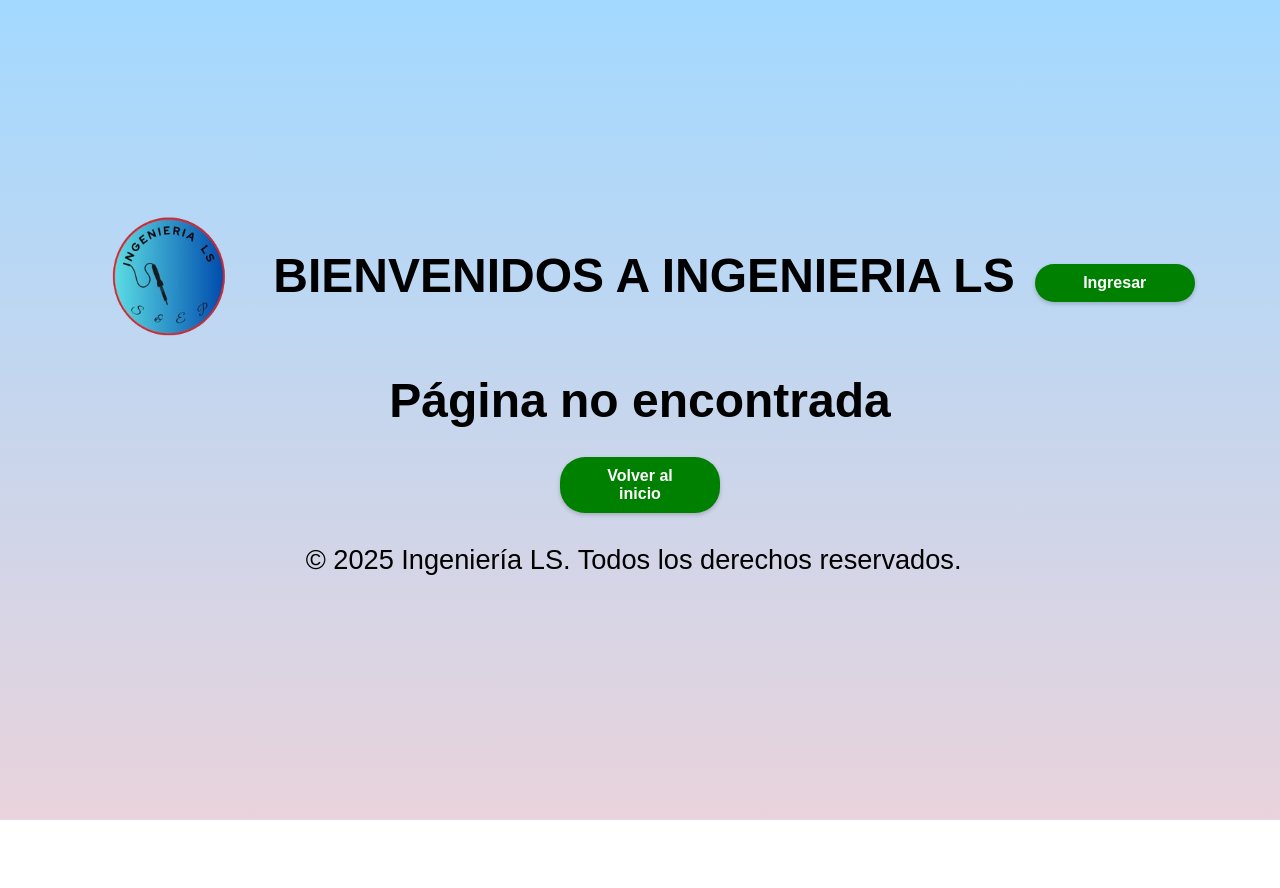
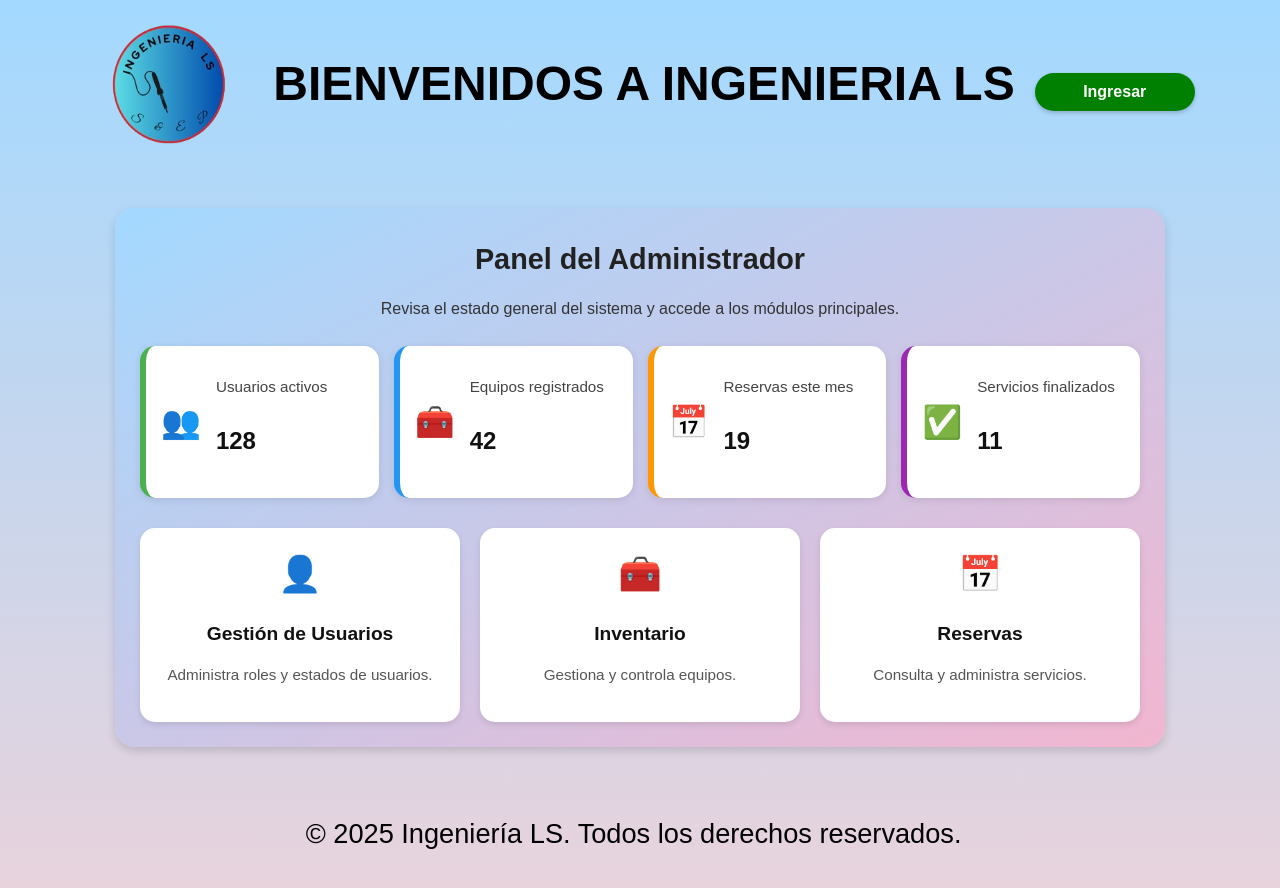
Before and after one commit to ypi4827-lab/IngenieriaLS, a React (Vite) app: page /dashboard in a window 1280 px wide. Shown: the top 888 px of the page. Before the commit the page ends 820 px from the top, so only its background shows below. Built offline with nearby package versions, Linux system fonts and the light colour scheme.

Commit message:
agregar dashboard de administracion

```diff
--- a/src/App.tsx
+++ b/src/App.tsx
@@ -18,6 +18,7 @@ import Confirmaciones from './paginas/Confirmaciones';
 import Inventario from './paginas/Inventario';
 import GestionUsuarios from './paginas/GestionUsuarios';
 import Contacto from './paginas/Contacto';
+import DashboardAdmin from './paginas/DashboardAdmin';
 
 const App: React.FC = () => {
   return (
@@ -38,6 +39,7 @@ const App: React.FC = () => {
         <Route path="/inventario" element={<Inventario />} />
         <Route path="/gestionusuarios" element={<GestionUsuarios />} />
         <Route path="/contacto" element={<Contacto />} />
+        <Route path="/dashboard" element={<DashboardAdmin />} />
         <Route
           path="*"
           element={
--- /dev/null
+++ b/src/componentes/dashboard/TarjetaAccion.tsx
@@ -0,0 +1,21 @@
+import React from "react";
+import "../../estilos/dashboard.css";
+
+interface Props {
+  icono: string;
+  titulo: string;
+  descripcion: string;
+  onClick: () => void;
+}
+
+const TarjetaAccion: React.FC<Props> = ({ icono, titulo, descripcion, onClick }) => {
+  return (
+    <div className="tarjeta-accion" onClick={onClick}>
+      <div className="tarjeta-icono">{icono}</div>
+      <h3>{titulo}</h3>
+      <p>{descripcion}</p>
+    </div>
+  );
+};
+
+export default TarjetaAccion;
--- /dev/null
+++ b/src/componentes/dashboard/TarjetaMetrica.tsx
@@ -0,0 +1,25 @@
+import React from "react";
+import "../../estilos/dashboard.css";
+
+interface Props {
+  icono: string;
+  titulo: string;
+  valor: number;
+  color: string;
+}
+
+const TarjetaMetrica: React.FC<Props> = ({ icono, titulo, valor, color }) => {
+  return (
+    <div className="tarjeta-metrica" style={{ borderLeft: `6px solid ${color}` }}>
+      <div className="tarjeta-metrica-icono" style={{ color }}>
+        {icono}
+      </div>
+      <div className="tarjeta-metrica-info">
+        <p className="tarjeta-metrica-titulo">{titulo}</p>
+        <h3 className="tarjeta-metrica-valor">{valor}</h3>
+      </div>
+    </div>
+  );
+};
+
+export default TarjetaMetrica;
--- /dev/null
+++ b/src/estilos/dashboard.css
@@ -0,0 +1,123 @@
+.dashboard-contenedor {
+  background: linear-gradient(to bottom right, #a3d9ff, #f2b6d0);
+  padding: 25px;
+  border-radius: 20px;
+  width: 95%;
+  max-width: 1000px;
+  margin: 40px auto;
+  box-shadow: 0 4px 10px rgba(0,0,0,0.15);
+  text-align: center;
+}
+
+.dashboard-titulo {
+  font-size: 1.8rem;
+  font-weight: bold;
+  color: #222;
+  margin-bottom: 10px;
+}
+
+.dashboard-descripcion {
+  color: #333;
+  margin-bottom: 25px;
+  font-size: 1rem;
+}
+
+/* ======== MÉTRICAS ======== */
+.metricas-grid {
+  display: grid;
+  grid-template-columns: 1fr;
+  gap: 15px;
+  margin-bottom: 30px;
+}
+
+.tarjeta-metrica {
+  display: flex;
+  align-items: center;
+  background-color: #fff;
+  border-radius: 15px;
+  padding: 15px;
+  box-shadow: 0 2px 8px rgba(0,0,0,0.1);
+  transition: all 0.3s ease;
+}
+
+.tarjeta-metrica:hover {
+  transform: translateY(-4px);
+  box-shadow: 0 4px 10px rgba(0,0,0,0.2);
+}
+
+.tarjeta-metrica-icono {
+  font-size: 2rem;
+  margin-right: 15px;
+}
+
+.tarjeta-metrica-info {
+  text-align: left;
+}
+
+.tarjeta-metrica-titulo {
+  font-size: 0.95rem;
+  color: #444;
+}
+
+.tarjeta-metrica-valor {
+  font-size: 1.5rem;
+  font-weight: bold;
+  color: #111;
+}
+
+/* ======== TARJETAS DE ACCIÓN ======== */
+.dashboard-grid {
+  display: grid;
+  grid-template-columns: 1fr;
+  gap: 20px;
+}
+
+.tarjeta-accion {
+  background: white;
+  padding: 20px;
+  border-radius: 15px;
+  box-shadow: 0 3px 6px rgba(0,0,0,0.1);
+  cursor: pointer;
+  transition: all 0.3s ease;
+  text-align: center;
+}
+
+.tarjeta-accion:hover {
+  transform: translateY(-4px);
+  box-shadow: 0 5px 12px rgba(0,0,0,0.2);
+}
+
+.tarjeta-icono {
+  font-size: 2.2rem;
+  margin-bottom: 10px;
+}
+
+.tarjeta-accion h3 {
+  font-size: 1.2rem;
+  margin-bottom: 8px;
+  color: #111;
+}
+
+.tarjeta-accion p {
+  font-size: 0.95rem;
+  color: #555;
+}
+
+/* ======== RESPONSIVE ======== */
+@media (min-width: 600px) {
+  .metricas-grid {
+    grid-template-columns: repeat(2, 1fr);
+  }
+  .dashboard-grid {
+    grid-template-columns: repeat(2, 1fr);
+  }
+}
+
+@media (min-width: 1024px) {
+  .metricas-grid {
+    grid-template-columns: repeat(4, 1fr);
+  }
+  .dashboard-grid {
+    grid-template-columns: repeat(3, 1fr);
+  }
+}
--- /dev/null
+++ b/src/paginas/DashboardAdmin.tsx
@@ -0,0 +1,81 @@
+import React from 'react';
+import '../estilos/dashboard.css';
+import TarjetaAccion from '../componentes/dashboard/TarjetaAccion';
+import TarjetaMetrica from '../componentes/dashboard/TarjetaMetrica';
+import { useNavigate } from 'react-router-dom';
+
+const DashboardAdmin: React.FC = () => {
+  const navigate = useNavigate();
+
+  // Ejemplo de métricas (pueden venir del backend)
+  const metricas = [
+    { titulo: 'Usuarios activos', valor: 128, icono: '👥', color: '#4caf50' },
+    { titulo: 'Equipos registrados', valor: 42, icono: '🧰', color: '#2196f3' },
+    { titulo: 'Reservas este mes', valor: 19, icono: '📅', color: '#ff9800' },
+    {
+      titulo: 'Servicios finalizados',
+      valor: 11,
+      icono: '✅',
+      color: '#9c27b0',
+    },
+  ];
+
+  // Acciones del panel
+  const acciones = [
+    {
+      titulo: 'Gestión de Usuarios',
+      descripcion: 'Administra roles y estados de usuarios.',
+      icono: '👤',
+      ruta: '/gestionusuarios',
+    },
+    {
+      titulo: 'Inventario',
+      descripcion: 'Gestiona y controla equipos.',
+      icono: '🧰',
+      ruta: '/inventario',
+    },
+    {
+      titulo: 'Reservas',
+      descripcion: 'Consulta y administra servicios.',
+      icono: '📅',
+      ruta: '/misreservas',
+    },
+  ];
+
+  return (
+    <div className="dashboard-contenedor">
+      <h2 className="dashboard-titulo">Panel del Administrador</h2>
+      <p className="dashboard-descripcion">
+        Revisa el estado general del sistema y accede a los módulos principales.
+      </p>
+
+      {/* Sección de métricas */}
+      <div className="metricas-grid">
+        {metricas.map((m) => (
+          <TarjetaMetrica
+            key={m.titulo}
+            titulo={m.titulo}
+            valor={m.valor}
+            icono={m.icono}
+            color={m.color}
+          />
+        ))}
+      </div>
+
+      {/* Sección de accesos rápidos */}
+      <div className="dashboard-grid">
+        {acciones.map((accion) => (
+          <TarjetaAccion
+            key={accion.titulo}
+            icono={accion.icono}
+            titulo={accion.titulo}
+            descripcion={accion.descripcion}
+            onClick={() => navigate(accion.ruta)}
+          />
+        ))}
+      </div>
+    </div>
+  );
+};
+
+export default DashboardAdmin;
```
